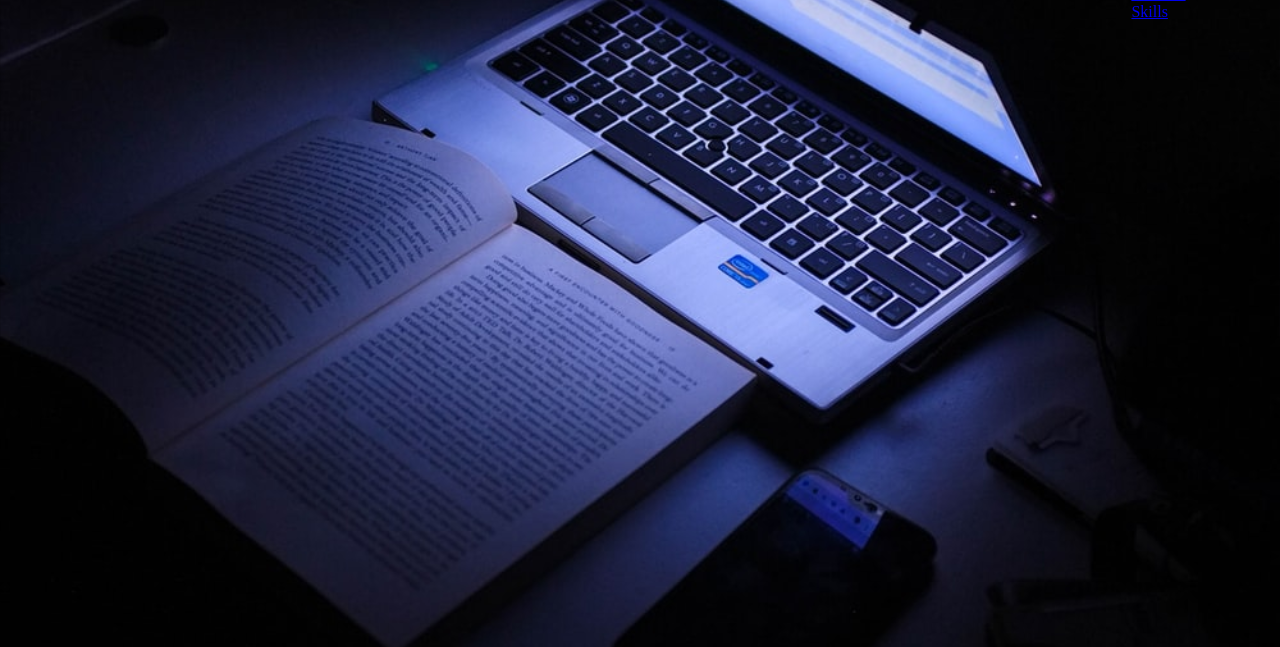
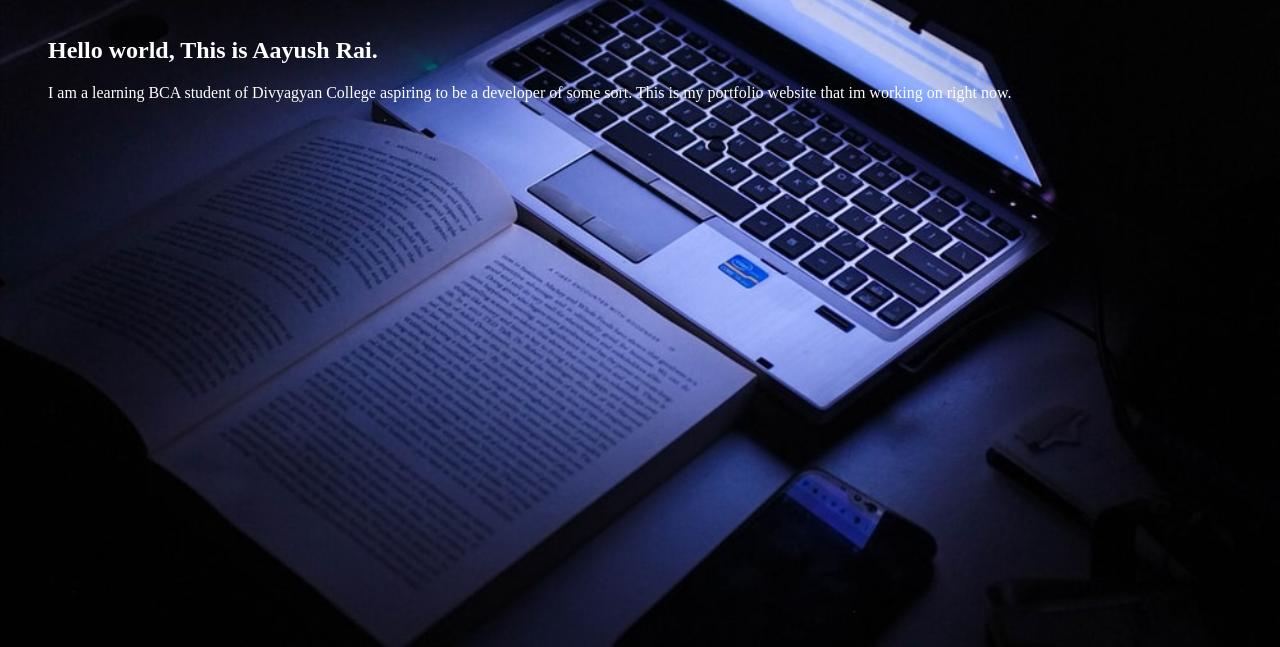
Before and after one commit to rai-aayush/portfolio, a plain HTML site: page index.html in a window 1280 px wide. Shown: the part 169-816 px from the top of the page. Drawn offline with Linux system fonts and the light colour scheme.

Commit message:
hover added

```diff
--- a/index.html
+++ b/index.html
@@ -15,10 +15,6 @@
     <div class="FP">
         <nav>
     <h1 class="logo">PORTFO<span>LIO</span></h1>
-    <h2>Hello world, This is Aayush Rai.</h2>
-    <p>I am a learning BCA student of Divyagyan College aspiring to be a developer of some sort.
-        This is my portfolio website that im working on right now.
-    </p>
     <ul>
         <li type="none"><a href="Home.html">Home</a></li>
         <li type="none"><a href="About me.html">About me</a></li>
@@ -29,5 +25,11 @@
 </nav>
 
 </div>
+<div class="intro">
+<h2>Hello world, This is Aayush Rai.</h2>
+<p>I am a learning BCA student of Divyagyan College aspiring to be a developer of some sort.
+    This is my portfolio website that im working on right now.
+</p>
+</div>
 </body>
 </html>
--- a/style.css
+++ b/style.css
@@ -10,6 +10,11 @@ body{
     font-size: 35px;
     letter-spacing: 1px;
     cursor: pointer;
+}
+
+.intro{
+    padding: 40px;
+
 }
 
 span{
@@ -26,3 +31,20 @@ nav{
     padding-right: 8%;
 
 }
+
+nav ul li{
+    list-style-type:none;
+    display: inline-block;
+    padding: 10px 25px;
+}
+nav ul li a{
+    color: white;
+    text-decoration: none;
+    font-weight: bold;
+    text-transform: capitalize;
+
+}
+nav ul li a:hover{
+    color:#f9004d;
+    transition: .4s;
+}
```
